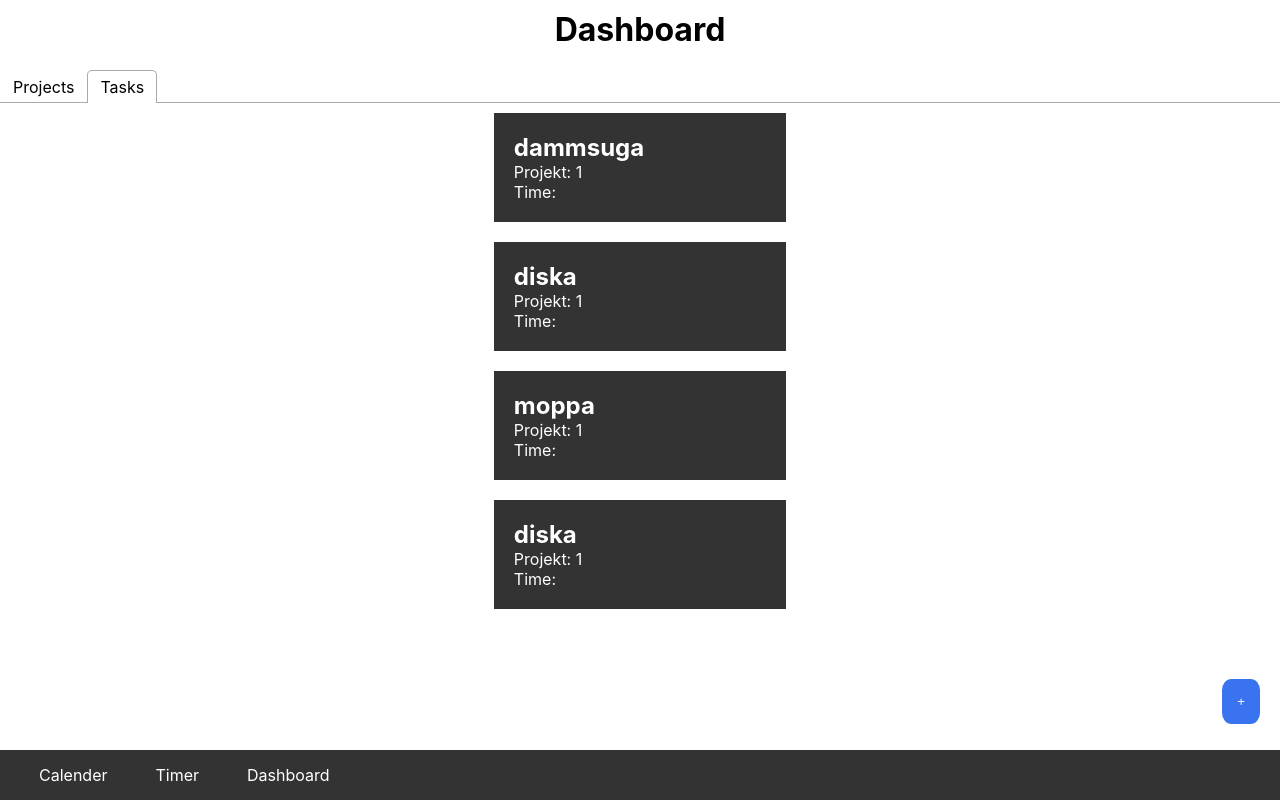
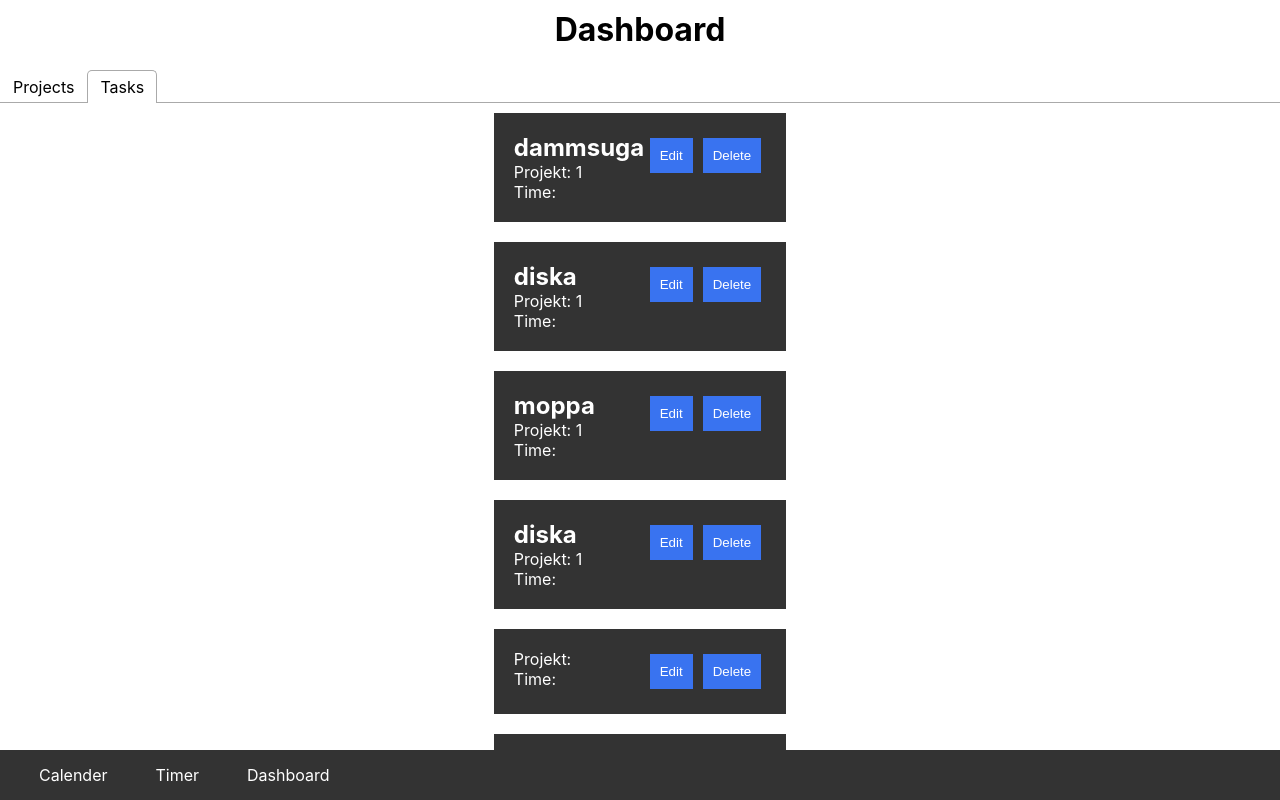
Before and after one commit to giadaunger/TimeTracker, a React (Create React App) app: page / in a window 1280 px wide. Both pictures are taken after a click on the tab "Tasks". Shown: the top 800 px of the page. Built offline with nearby package versions, Linux system fonts and the light colour scheme; data requests are answered from the project's data file.

Commit message:
edited the add task function

```diff
--- a/db.json
+++ b/db.json
@@ -9,15 +9,19 @@
       "name": "handla"
     },
     {
-      "id": "46",
-      "name": "lagat mat"
-    },
-    {
       "id": "97edacc3-e34f-4abe-a537-1b7a4c980357",
       "name": "ffee"
     },
     {
       "id": "0b345a2e-41d4-46ee-b10c-bbe1e6daa30d",
+      "name": "fixa bil"
+    },
+    {
+      "id": "c94b95f5-6466-4ac1-9698-2f1ae1e196c3",
+      "name": "sadsad"
+    },
+    {
+      "id": "300e54ce-7b6b-4b04-bd1e-08189ffd5444",
       "name": "fixa bil"
     }
   ],
@@ -49,6 +53,34 @@
       "projectId": "1",
       "timer": null,
       "date": "12-12-2022"
+    },
+    {
+      "id": "dab8543b-7943-4ad8-a7c0-2710c05dea0f",
+      "name": "",
+      "projectId": "",
+      "timer": null,
+      "date": ""
+    },
+    {
+      "id": "bfb3ab41-746a-4b6e-8c10-3482e3764656",
+      "name": "cdcsd",
+      "projectId": "",
+      "timer": null,
+      "date": ""
+    },
+    {
+      "id": "83fe51ea-8e32-4a11-8873-3be58c039371",
+      "name": "eqdewd",
+      "projectId": "",
+      "timer": null,
+      "date": "2022-12-28"
+    },
+    {
+      "id": "c5a61dd4-7c98-4df3-b986-cfcb2e4c1b5f",
+      "name": "dwcdw",
+      "projectId": "",
+      "timer": null,
+      "date": "2022-12-17"
     }
   ]
 }
--- a/src/frontend/AddProject.js
+++ b/src/frontend/AddProject.js
@@ -18,6 +18,8 @@ function AddProject() {
       id : unique_id,
       name: projectName,
     }
+
+    setProjectName('');
 
   const headers = {"Content-Type" : "application/json"}
   axios.post("http://localhost:3001/projects", project, {
--- a/src/frontend/AddTask.js
+++ b/src/frontend/AddTask.js
@@ -9,15 +9,21 @@ function AddTask() {
   const [taskName, setTaskName] = useState('');
   const [projectId, setProjectId] = useState('');
   const [date, setDate] = useState('');
-  const [projects, setProjects] = useState([]);
 
-  const mapProjects = projects.map((project) =>
-  <div className="map-projects" key={project.id}>
-    <select id="projectId" name="projectId" form="projectId" value={projectId}>
-      <option value="project.id">{project.name}</option>
-    </select>
-  </div>
-  )
+  const handleTaskName = e => {
+    setTaskName(e.target.value);
+    console.log('value is:', e.target.value);
+  }
+
+  const handleTaskDate = e => {
+    setDate(e.target.value);
+    console.log('value is:', e.target.value);
+  }
+
+  const handleProjectId = e => {
+    setDate(e.target.value);
+    console.log('value is:', e.target.value);
+  }
 
   function submitTask() {
     const task = {
@@ -27,6 +33,9 @@ function AddTask() {
       timer : null,
       date : date
     }
+
+  setTaskName('');
+  setDate('');
 
     const headers = {"Content-Type" : "application/json"}
     axios.post("http://localhost:3001/tasks", task, {
@@ -41,14 +50,32 @@ function AddTask() {
         <h1 className="task-h1">Task</h1>
 
         <div className="add-task">
+
             <label className="project-label">Add task:</label><br />
-            <input className="project-input" type="text" /><br />
+            <input
+              className="project-input"
+              type="text" id="taskName"
+              name="taskName"
+              onChange={handleTaskName}
+              value={taskName}
+              /><br />
 
-            <label className="project-label">Select project</label><br />
-            <div>{mapProjects}</div>
+            <label className="project-label">Project:</label><br />
+            <select
+              form="select"
+              name="projectId"
+              onChange={handleProjectId}
+              value={projectId}>
+              </select><br />
 
-            <label>Date:</label><br />
-            <input type="date" id="date" name="date" value={date}/><br />
+            <label className="project-label">Date:</label><br />
+            <input
+              type="date"
+              name="date"
+              placeholder="dd-mm-yyyy"
+              onChange={handleTaskDate}
+              value={date}
+            /><br />
 
             <button onClick={submitTask}>Save</button>
         </div>
--- a/src/frontend/Dashboard.js
+++ b/src/frontend/Dashboard.js
@@ -6,7 +6,7 @@ import axios from 'axios';
 import 'react-tabs/style/react-tabs.css';
 import './css/dashboard.css'
 
-function Dashboard() {
+function Dashboard(project) {
 
 
   const [projects, setProjects] = useState([]);
@@ -41,6 +41,11 @@ function Dashboard() {
       <p>Projekt: {task.projectId}</p>
       <p>Time: {task.timer}</p>
     </div>
+
+    <div className="editDelete-div">
+      <button className="editDelete-btn">Delete</button>
+      <button className="editDelete-btn">Edit</button>
+    </div>
   </div>
   )
 
@@ -48,6 +53,11 @@ function Dashboard() {
   <div className="map-projects" key={project.id}>
     <div className="project-obj">
       <h2>{project.name}</h2>
+    </div>
+
+    <div className="editDelete-div">
+      <button className="editDelete-btn">Delete</button>
+      <button className="editDelete-btn">Edit</button>
     </div>
   </div>
   )
--- a/src/frontend/css/dashboard.css
+++ b/src/frontend/css/dashboard.css
@@ -26,3 +26,22 @@
     margin-bottom: 20px;
     display: flex;
 }
+
+.task-obj, .project-obj {
+    float:left;
+    width: 50%;
+}
+
+.editDelete-div {
+    float:right;
+    width:50%;
+}
+
+.editDelete-btn {
+    float: right;
+    background-color: #3973f0;
+    border: #3973f0;
+    color: white;
+    padding: 10px;
+    margin: 5px;
+}
```
